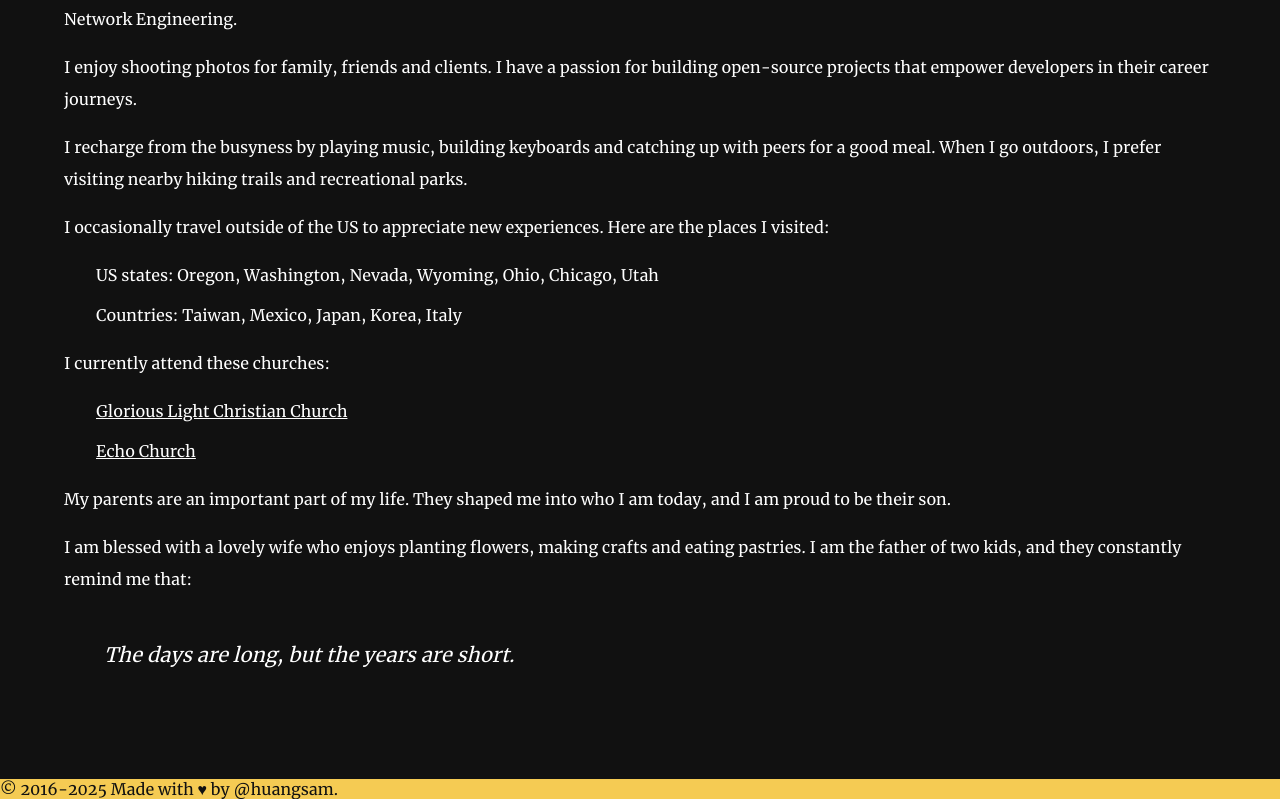
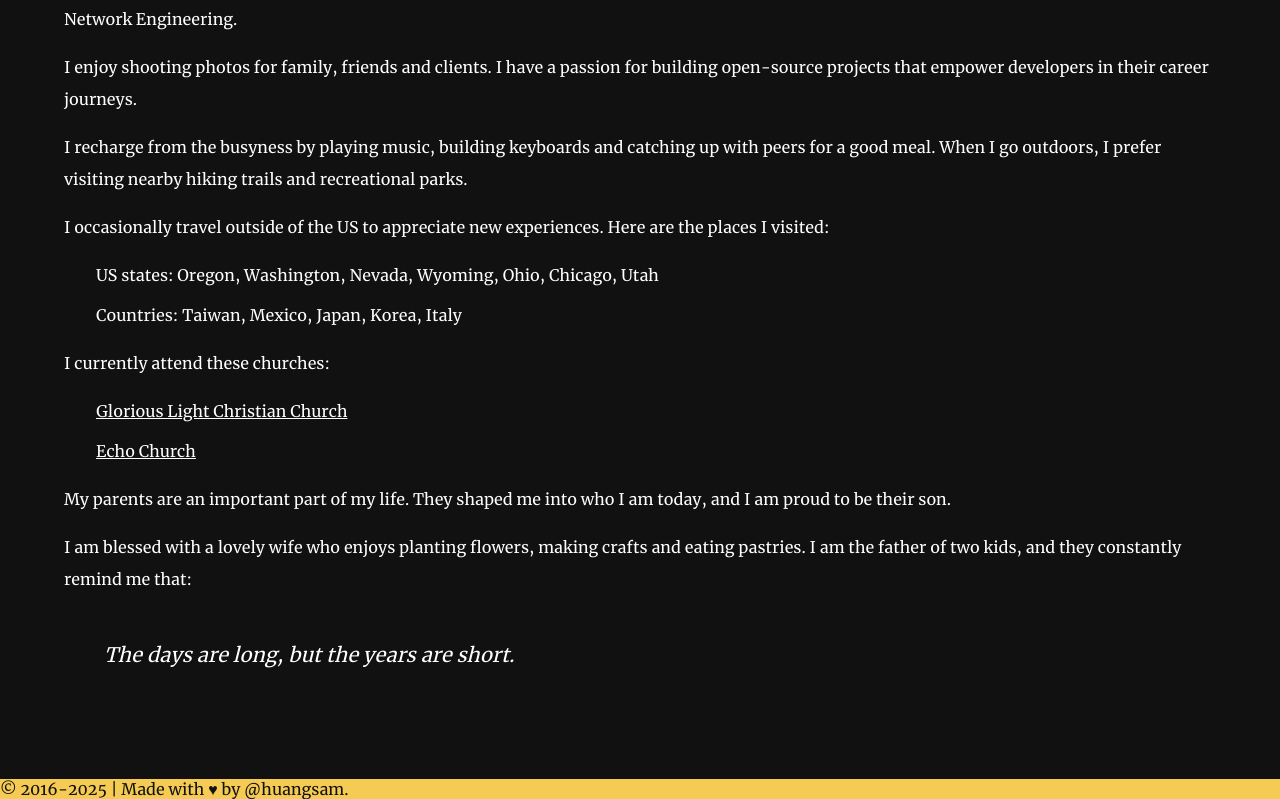
Before and after one commit to huangsam/huangsam.github.io, a SvelteKit app: page / in a window 1280 px wide. Shown: the part 536-1335 px from the top of the page. Built offline with nearby package versions, Linux system fonts and the light colour scheme; a web font is replaced by a local one.

Commit message:
Add marker to footer contents

```diff
--- a/src/routes/+layout.svelte
+++ b/src/routes/+layout.svelte
@@ -22,5 +22,6 @@
 <footer>
   <span>&copy;</span>
   <span>2016-{now.getFullYear()}</span>
+  <span> | </span>
   <span>Made with &hearts; by @huangsam.</span>
 </footer>
```
